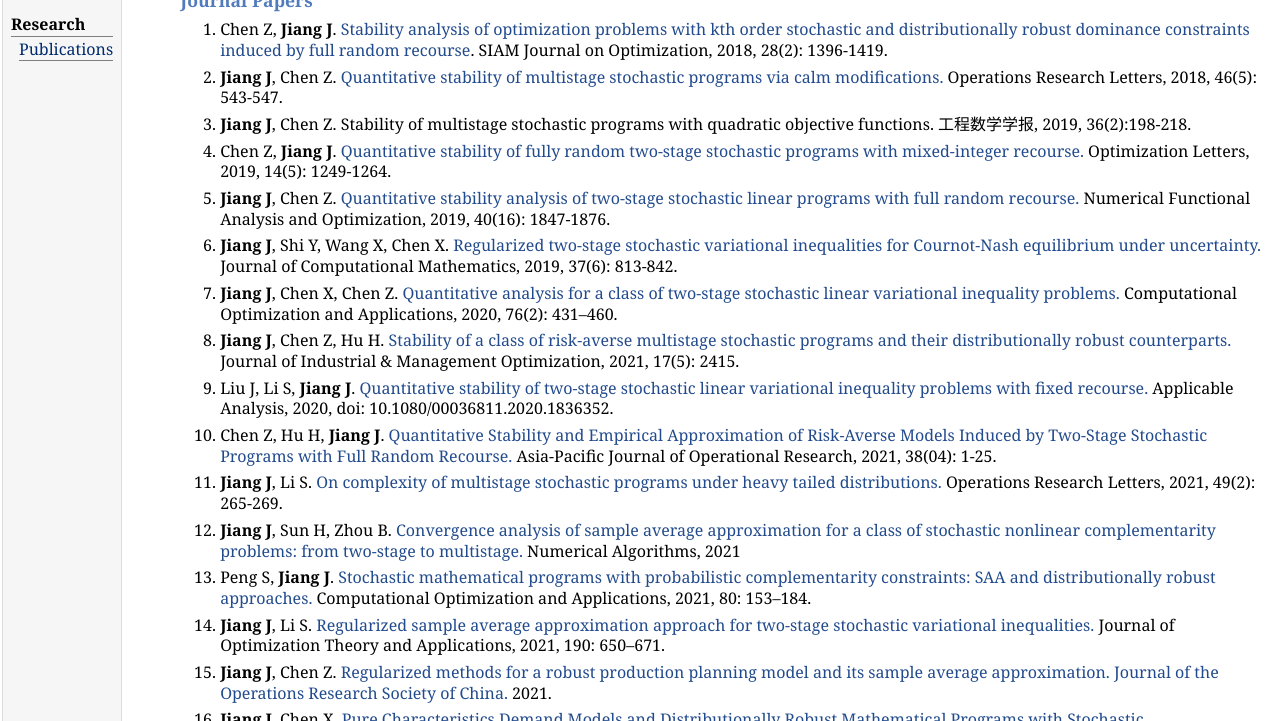
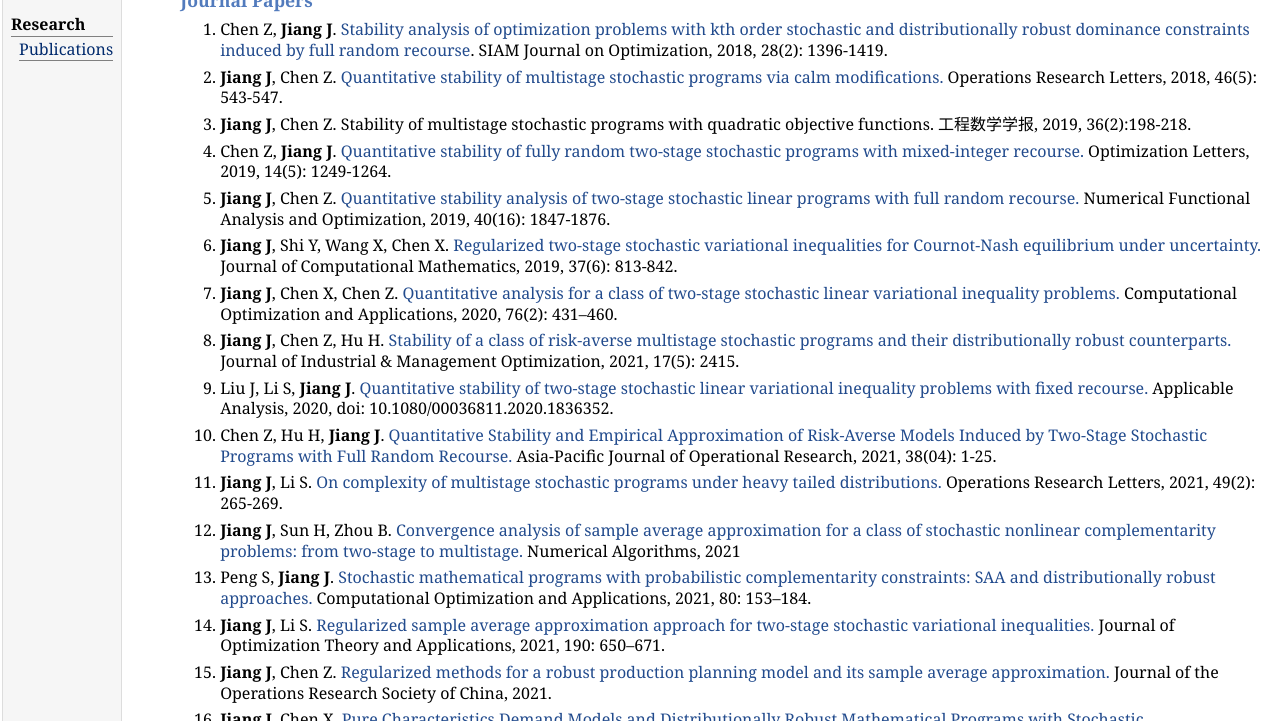
Before and after one commit to liuwei175/liuwei175.github.io, a plain HTML site: page publications.html in a window 1280 px wide. Shown: the part 79-800 px from the top of the page. Drawn offline with Linux system fonts and the light colour scheme.

Commit message:
Update publications.html

```diff
--- a/publications.html
+++ b/publications.html
@@ -65,7 +65,7 @@
   <li><p><b>Jiang J</b>, Li S. <a href="https://link.springer.com/article/10.1007/s10957-021-01905-z">Regularized sample average approximation approach for two-stage stochastic variational inequalities.</a> Journal of Optimization Theory and Applications, 2021, 190: 650–671. <br />
 </p>
 </li>
-  <li><p><b>Jiang J</b>, Chen Z. <a href="https://link.springer.com/article/10.1007%2Fs40305-021-00373-6"> Regularized methods for a robust production planning model and its sample average approximation. Journal of the Operations Research Society of China. </a> 2021. <br />
+  <li><p><b>Jiang J</b>, Chen Z. <a href="https://link.springer.com/article/10.1007%2Fs40305-021-00373-6"> Regularized methods for a robust production planning model and its sample average approximation.</a> Journal of the Operations Research Society of China, 2021. <br />
 </p>
 </li>
  <li><p><b>Jiang J</b>, Chen X. <a href="https://link.springer.com/article/10.1007/s10107-021-01720-4?wt_mc=Internal.Event.1.SEM.ArticleAuthorOnlineFirst&utm_source=ArticleAuthorOnlineFirst&utm_medium=email&utm_content=AA_en_06082018&ArticleAuthorOnlineFirst_20211023">Pure Characteristics Demand Models and Distributionally Robust Mathematical Programs with Stochastic Complementarity Constraints.</a> Mathematical Programming, 2021, 1-36.<br />
```
